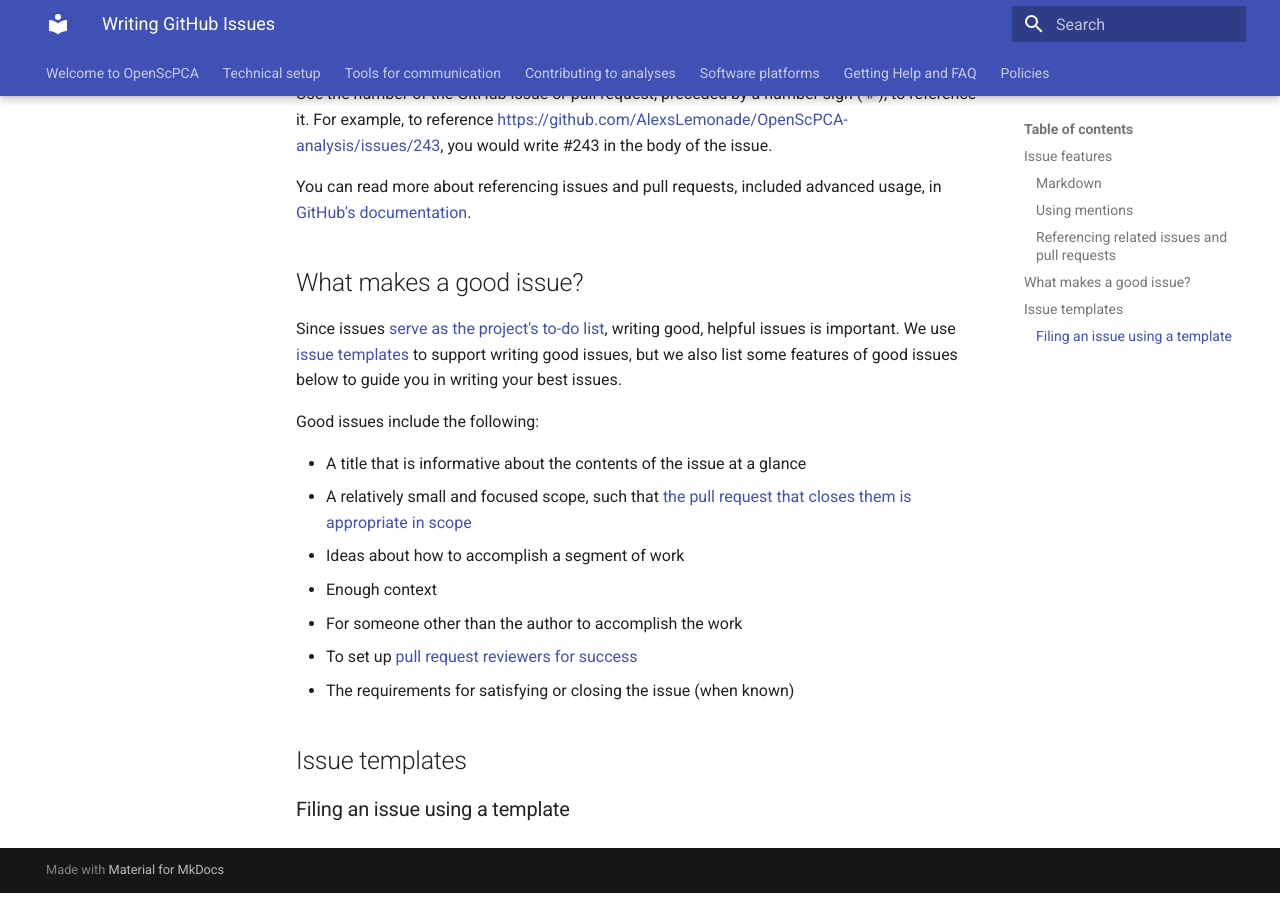
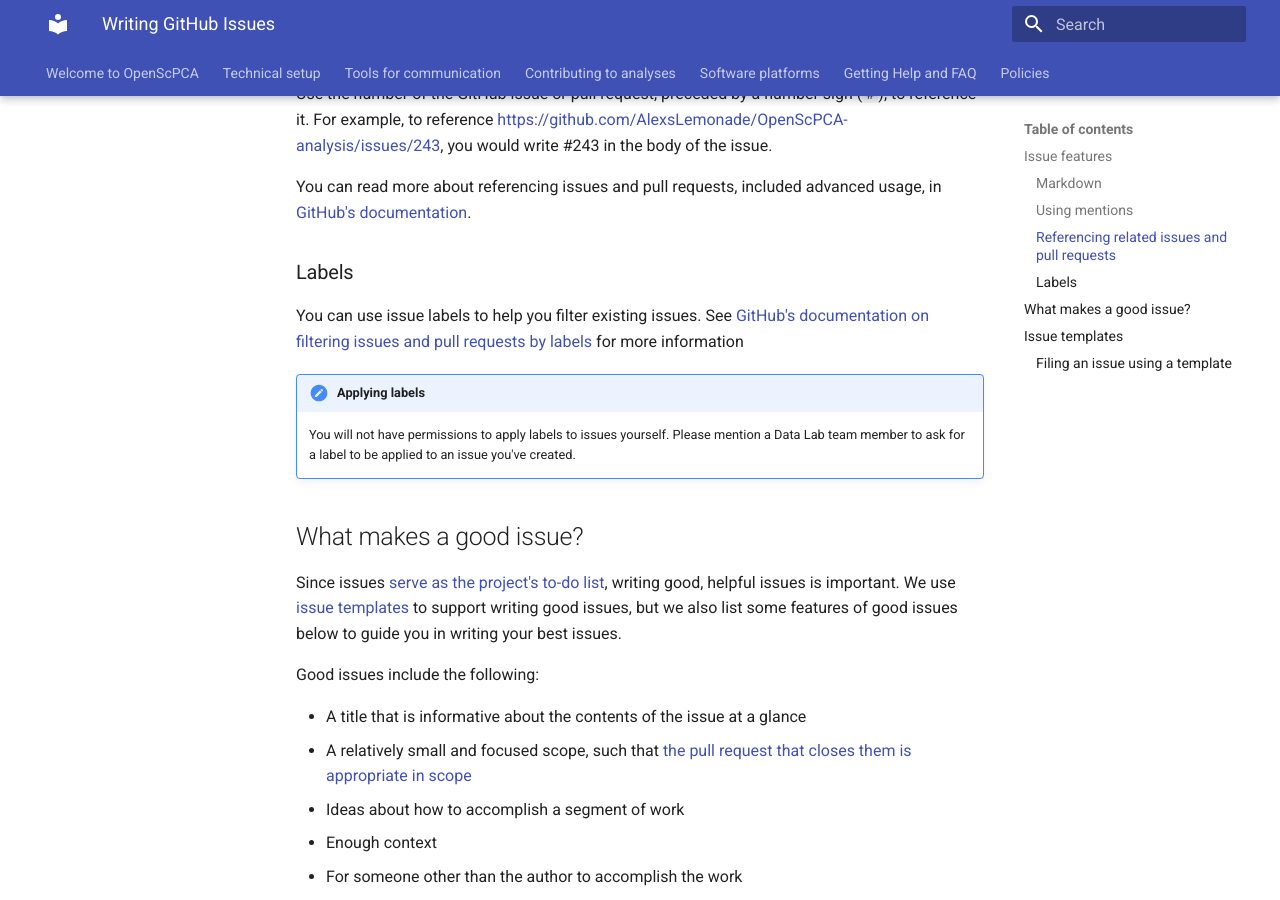
Before and after one commit to AlexsLemonade/OpenScPCA-analysis, an MkDocs documentation site: the page built from docs/communications-tools/github-issues/writing-issues.md, in a window 1280 px wide and 900 px high, scrolled down 796 px. Built offline with MkDocs 1.6.1 and Material for MkDocs 9.7.7, drawn with Linux system fonts in a browser that asks for light colours.

Commit message:
Add section on labels

```diff
--- a/docs/communications-tools/github-issues/writing-issues.md
+++ b/docs/communications-tools/github-issues/writing-issues.md
@@ -28,6 +28,15 @@
 
 You can read more about referencing issues and pull requests, included advanced usage, in [GitHub's documentation](https://docs.github.com/en/get-started/writing-on-github/working-with-advanced-formatting/autolinked-references-and-urls#issues-and-pull-requests).
 
+### Labels
+
+You can use issue labels to help you filter existing issues.
+See [GitHub's documentation on filtering issues and pull requests by labels](https://docs.github.com/en/issues/tracking-your-work-with-issues/filtering-and-searching-issues-and-pull-requests#filtering-issues-and-pull-requests-by-labels) for more information
+
+!!! note "Applying labels"
+    You will not have permissions to apply labels to issues yourself.
+    Please mention a Data Lab team member to ask for a label to be applied to an issue you've created.
+
 ## What makes a good issue?
 
 Since issues [serve as the project's to-do list](index.md#what-are-github-issues-and-how-do-we-use-them), writing good, helpful issues is important.
```
